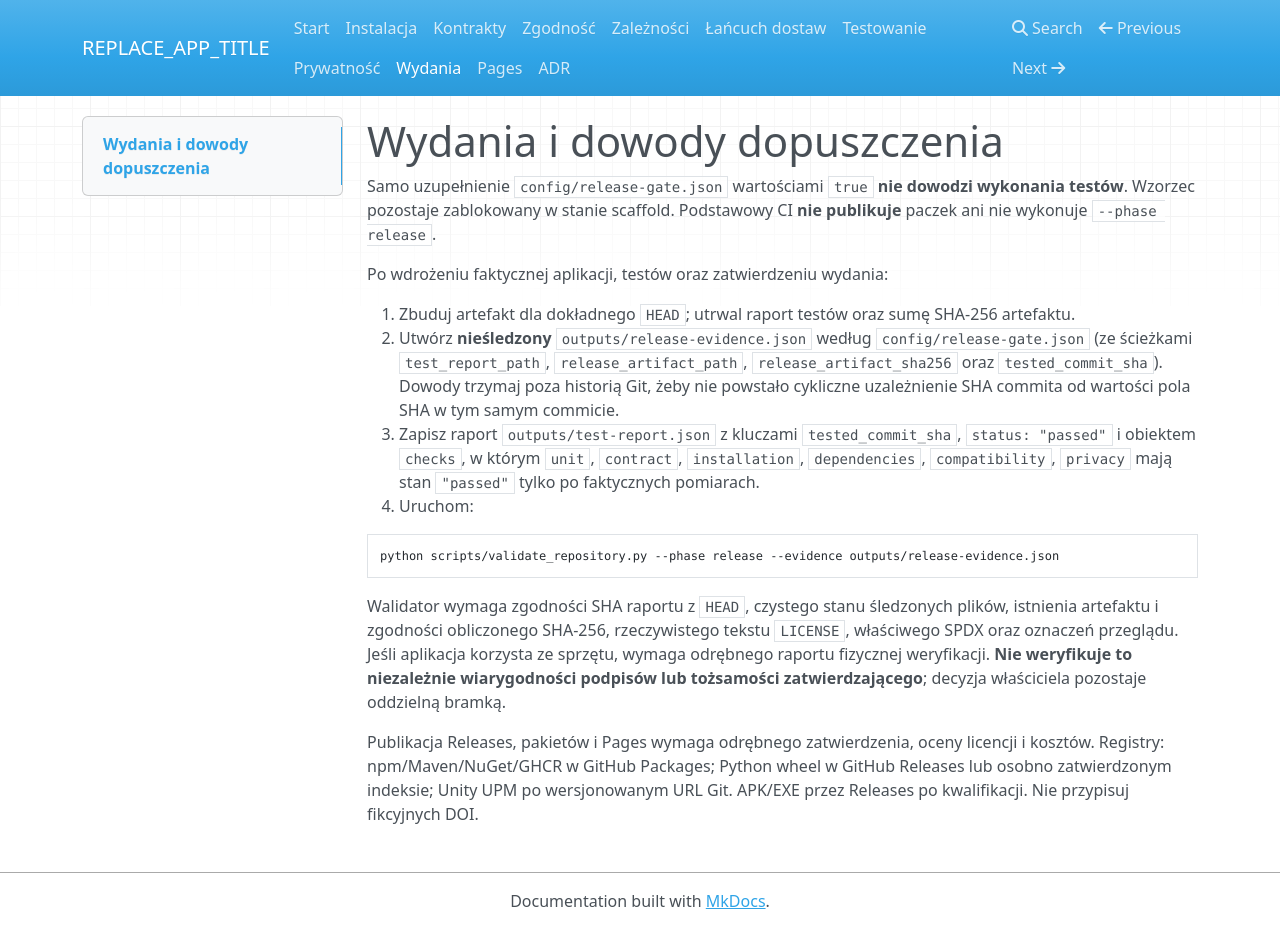
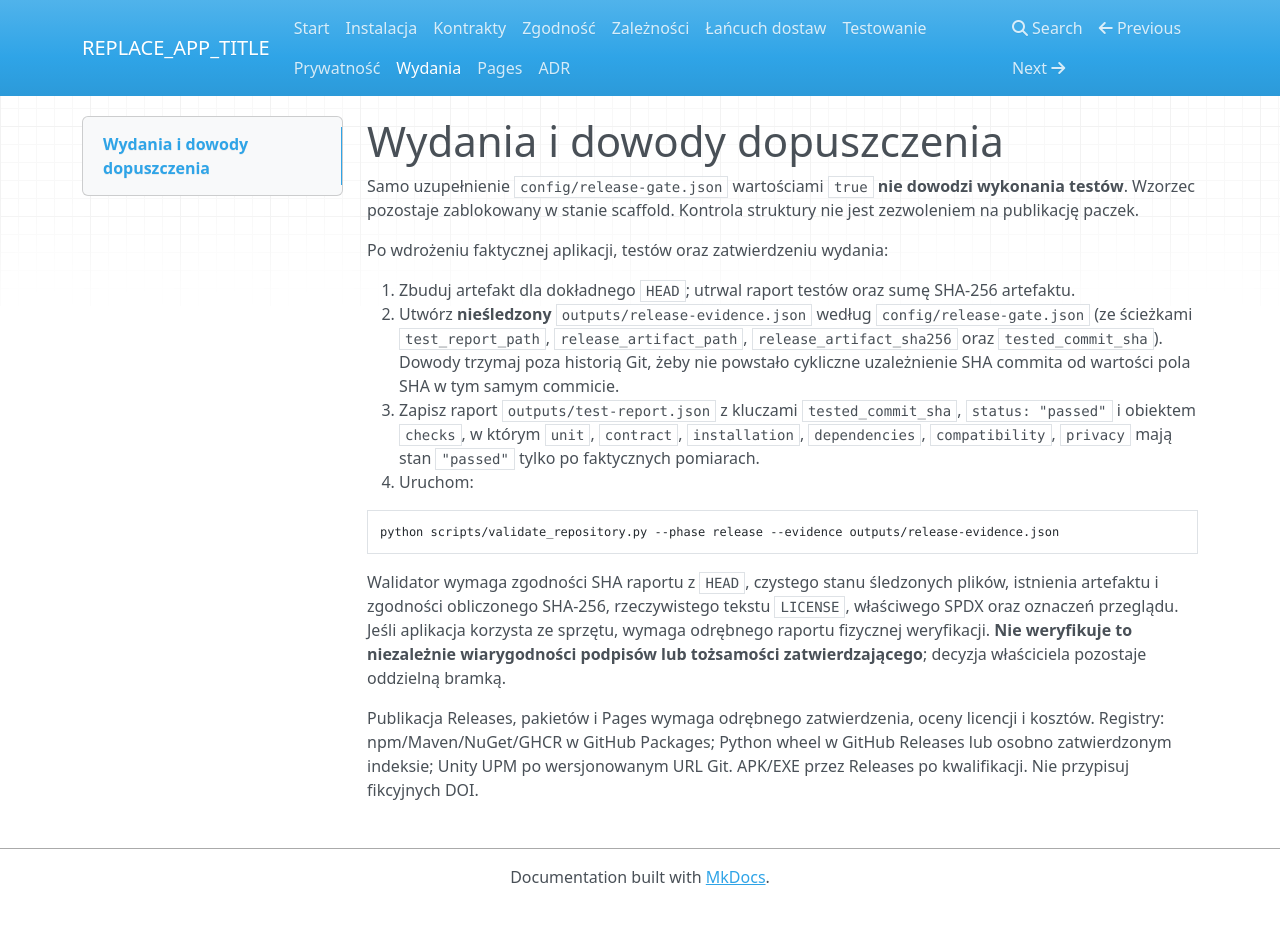
Before and after one commit to MatPomGit/repo-template-app, an MkDocs documentation site: the page built from docs/releases.md, in a window 1280 px wide and 929 px high. Built offline with MkDocs 1.6.1, drawn with Linux system fonts in a browser that asks for light colours; nearby versions of some CDN libraries.

Commit message:
docs: exclude internal CI details from publishable Pages content

```diff
--- a/docs/releases.md
+++ b/docs/releases.md
@@ -1,6 +1,6 @@
 # Wydania i dowody dopuszczenia
 
-Samo uzupełnienie `config/release-gate.json` wartościami `true` **nie dowodzi wykonania testów**. Wzorzec pozostaje zablokowany w stanie scaffold. Podstawowy CI **nie publikuje** paczek ani nie wykonuje `--phase release`.
+Samo uzupełnienie `config/release-gate.json` wartościami `true` **nie dowodzi wykonania testów**. Wzorzec pozostaje zablokowany w stanie scaffold. Kontrola struktury nie jest zezwoleniem na publikację paczek.
 
 Po wdrożeniu faktycznej aplikacji, testów oraz zatwierdzeniu wydania:
 
```
